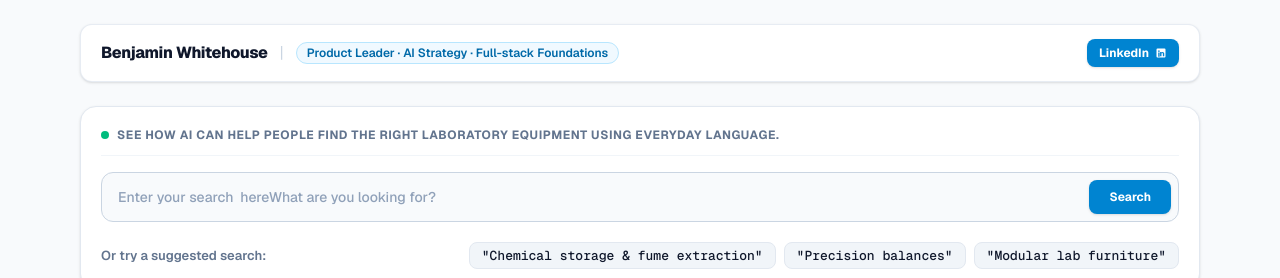
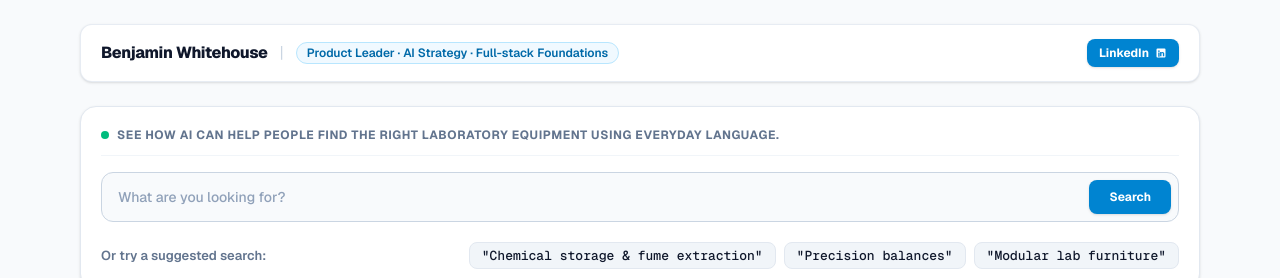
Before and after one commit to bpwhitehouse/discovery-engine, a Next.js app: page /demo in a window 1280 px wide. Shown: the top 278 px of the page. Built offline with nearby package versions, Linux system fonts and the light colour scheme.

Commit message:
Update demo copy

```diff
--- a/src/app/demo/DemoClient.tsx
+++ b/src/app/demo/DemoClient.tsx
@@ -139,7 +139,7 @@ export default function DemoClient() {
               value={query}
               onChange={(e) => setQuery(e.target.value)}
               onKeyDown={(e) => e.key === 'Enter' && handleSearch()}
-              placeholder="Enter your search  hereWhat are you looking for?"
+              placeholder="What are you looking for?"
               className="w-full bg-slate-50 border border-slate-300 rounded-xl px-4 py-3.5 pr-32 text-sm text-slate-900 placeholder-slate-400 font-medium focus:bg-white focus:outline-none focus:ring-2 focus:ring-sky-500 focus:border-sky-500 transition-all"
             />
             <button
```
